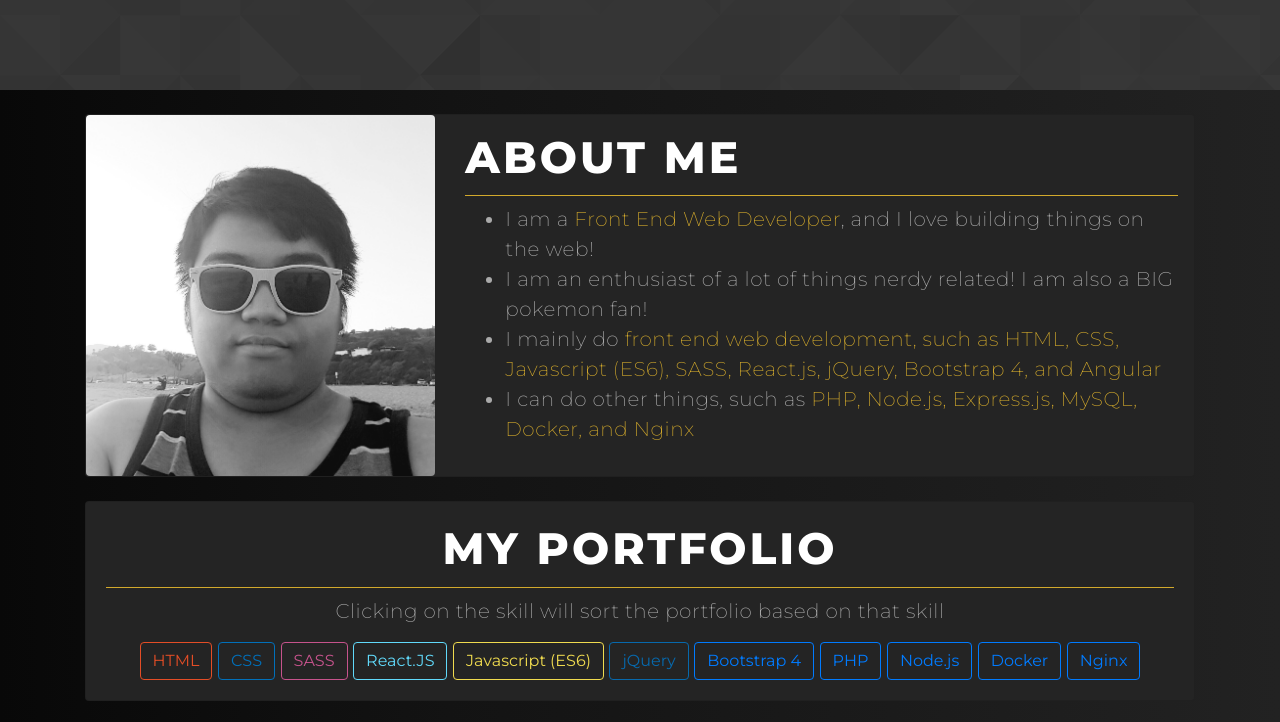
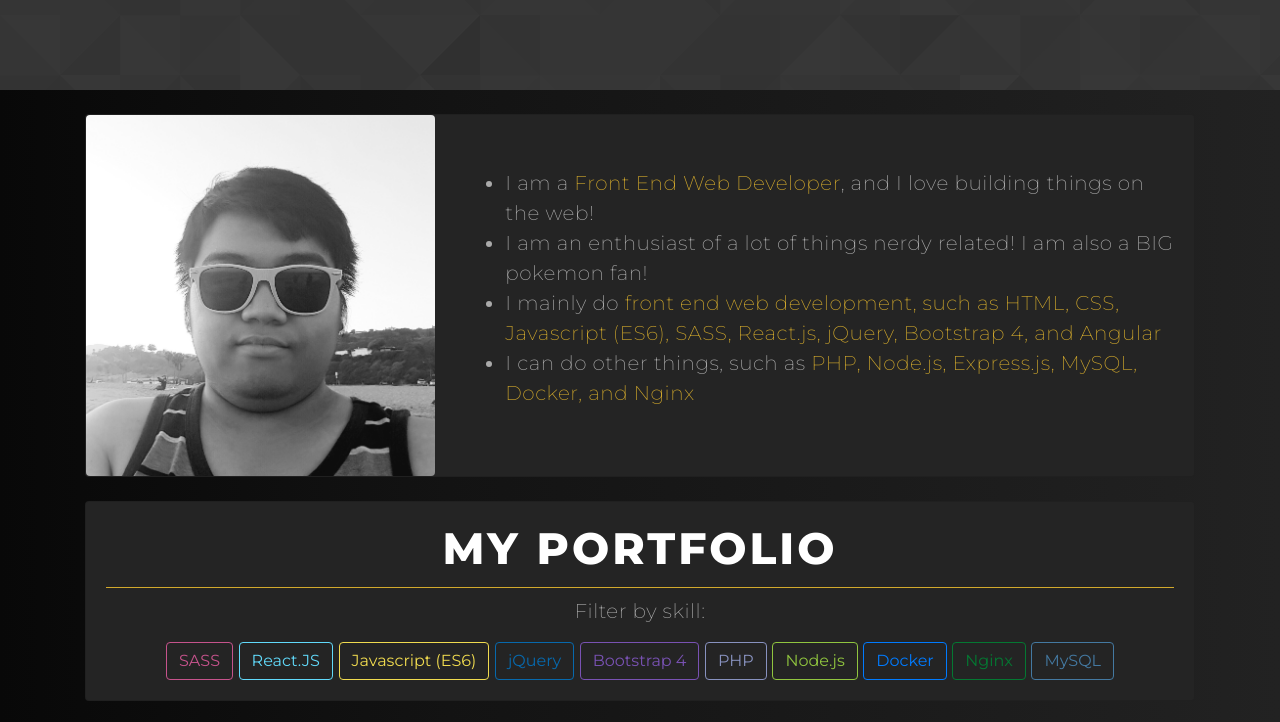
Before and after one commit to UmbreonHugs/umbreon.me, a website: page src/index.html in a window 1280 px wide. Shown: the part 420-1142 px from the top of the page. Drawn offline with nearby package versions, Linux system fonts and the light colour scheme; files that its build step writes are made by us from their sources; grey boxes are pictures that could not be loaded; files whose address does not match are found by name.

Commit message:
Added viewport, remove HTML/CSS buttons, added MySQL button

```diff
--- a/src/index.html
+++ b/src/index.html
@@ -2,6 +2,7 @@
 <html lang="en" dir="ltr">
   <head>
     <meta charset="utf-8">
+    <meta name="viewport" content="width=device-width, initial-scale=1">
     <title>Umbreon.me | Official website of @UmbreonHugs</title>
     <link rel="stylesheet" href="https://stackpath.bootstrapcdn.com/bootstrap/4.1.3/css/bootstrap.min.css" integrity="sha384-MCw98/SFnGE8fJT3GXwEOngsV7Zt27NXFoaoApmYm81iuXoPkFOJwJ8ERdknLPMO" crossorigin="anonymous">
     <link rel="stylesheet" href="https://use.fontawesome.com/releases/v5.5.0/css/all.css" integrity="sha384-B4dIYHKNBt8Bc12p+WXckhzcICo0wtJAoU8YZTY5qE0Id1GSseTk6S+L3BlXeVIU" crossorigin="anonymous">
@@ -32,7 +33,7 @@
               </div>
               <div class="col-md-8">
                 <div class="pr-3">
-                  <h2 class="card-heading">About Me</h2>
+                  <h2 class="card-heading d-none d-sm-none">About Me</h2>
                     <ul>
                       <li>I am a <span class="primary-text">Front End Web Developer</span>, and I love building things on the web!</li>
                       <li>I am an enthusiast of a lot of things nerdy related! I am also a BIG pokemon fan!</li>
@@ -48,18 +49,17 @@
             <div class="col-md-12">
               <div class="card-body">
                 <h2 class="card-heading">My Portfolio</h2>
-                <p>Clicking on the skill will sort the portfolio based on that skill</p>
-                <button type="button" class="btn btn-outline-primary html-button" onClick="sortByTag('HTML')">HTML</button>
-                <button type="button" class="btn btn-outline-primary css-button" onClick="sortByTag('css')">CSS</button>
-                <button type="button" class="btn btn-outline-primary sass-button" onClick="sortByTag('sass')">SASS</button>
-                <button type="button" class="btn btn-outline-primary react-button" onClick="sortByTag('react')">React.JS</button>
+                <p>Filter by skill:</p>
+                <button type="button" class="btn btn-outline-primary sass-button" onClick="sortByTag('SASS')">SASS</button>
+                <button type="button" class="btn btn-outline-primary react-button" onClick="sortByTag('reactjs')">React.JS</button>
                 <button type="button" class="btn btn-outline-primary js-button">Javascript (ES6)</button>
                 <button type="button" class="btn btn-outline-primary jquery-button">jQuery</button>
-                <button type="button" class="btn btn-outline-primary">Bootstrap 4</button>
-                <button type="button" class="btn btn-outline-primary">PHP</button>
-                <button type="button" class="btn btn-outline-primary">Node.js</button>
-                <button type="button" class="btn btn-outline-primary">Docker</button>
-                <button type="button" class="btn btn-outline-primary">Nginx</button>
+                <button type="button" class="btn btn-outline-primary bootstrap-button">Bootstrap 4</button>
+                <button type="button" class="btn btn-outline-primary php-button">PHP</button>
+                <button type="button" class="btn btn-outline-primary nodejs-button">Node.js</button>
+                <button type="button" class="btn btn-outline-primary docker-button">Docker</button>
+                <button type="button" class="btn btn-outline-primary nginx-button">Nginx</button>
+                <button type="button" class="btn btn-outline-primary mysql-button">MySQL</button>
               </div>
             </div>
         </div>
--- a/src/js/app.js
+++ b/src/js/app.js
@@ -9,7 +9,7 @@ const projects = [
     id: 1,
     name: "Tracy Harbour",
     description: "Custom built interactive website. It includes a gallery, contact form, a fully searchable menu, and a clean and responsive layout.",
-    skills: "React, Javascript, SASS, CSS, HTML, Docker, nginx",
+    skills: "reactjs, Javascript, SASS, CSS, HTML, Docker, nginx",
     screenshots: ["https://umbreon.me/img/tracyharbour.png"],
     livePreview: "https://www.tracyharbour.com"
   },
--- a/src/scss/_skills.scss
+++ b/src/scss/_skills.scss
@@ -69,3 +69,35 @@
   color: #8892BF;
   border-color: #8892BF;
 }
+.nodejs {
+  color: #fff;
+  background-color: #90c53f;
+}
+.nodejs-button {
+  color: #90c53f;
+  border-color: #90c53f;
+}
+.docker {
+  color: #fff;
+  background-color: #007bff;
+}
+.docker-button {
+  color: #007bff;
+  border-color: #007bff;
+}
+.nginx {
+  color: #fff;
+  background-color: #047832;
+}
+.nginx-button {
+  color: #047832;
+  border-color: #047832;
+}
+.mysql {
+  color: #fff;
+  background-color: #4479a1;
+}
+.mysql-button {
+  color: #4479a1;
+  border-color: #4479a1;
+}
```
Also changed, not shown: dist/css/styles.css, dist/index.html, dist/js/app.js.
